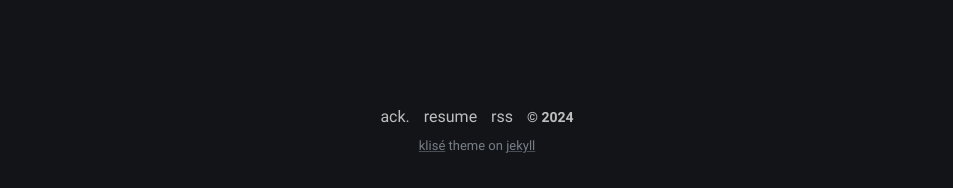
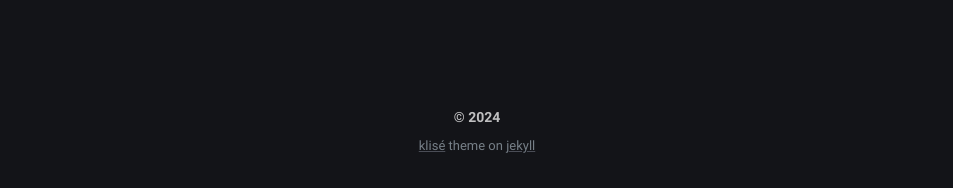
Before and after one commit to keimindev/ming.github.io, a Jekyll site: the page built from index.md, in a window 1280 px wide. Shown: the part 711-899 px from the top of the page, without its empty margins (163-1116 px from the left). Built offline with Jekyll 4.4.1, drawn with Linux system fonts in a browser that asks for light colours.

Commit message:
Update footer.html

```diff
--- a/_includes/footer.html
+++ b/_includes/footer.html
@@ -1,7 +1,7 @@
 <footer class="footer">
-  <a class="footer_item" href="/thanks">ack.</a>
-  <a class="footer_item" href="javascript::void(0)">resume</a>
-  <a class="footer_item" href="/feed.xml">rss</a>
+<!--   <a class="footer_item" href="/thanks">ack.</a> -->
+<!--   <a class="footer_item" href="javascript::void(0)">resume</a> -->
+<!--   <a class="footer_item" href="/feed.xml">rss</a> -->
   <span class="footer_item">&copy; {{ site.time | date: "%Y" }}</span>
   <small class="footer_copyright">
     <!-- Klisé Theme: https://github.com/piharpi/jekyll-klise -->
```
